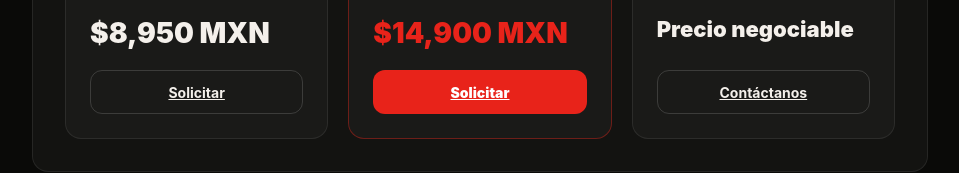
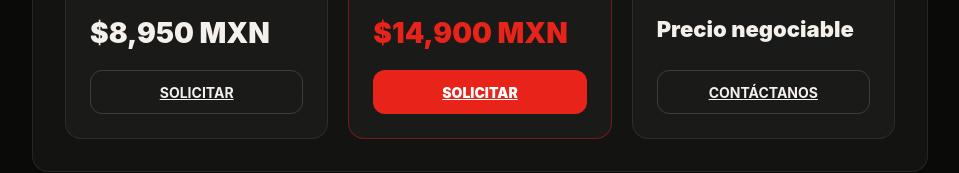
Before and after one commit to ektorromo-dev/rescue-chip, a Next.js app: page /shop in a window 1280 px wide. Shown: the part 1240-1413 px from the top of the page, without its empty margins (160-1119 px from the left). Built offline with nearby package versions, Linux system fonts and the light colour scheme.

Commit message:
fix(b2b): use native <a> tag with full https:// WhatsApp URLs

```diff
--- a/src/app/shop/page.tsx
+++ b/src/app/shop/page.tsx
@@ -133,9 +133,9 @@ export default function ShopPage() {
                                 <p style={{ fontSize: "13px", color: "#9E9A95", marginBottom: "16px" }}>50 chips a $179 c/u</p>
                                 <div style={{ fontSize: "28px", fontWeight: 900, color: "#F4F0EB", marginBottom: "20px" }}>$8,950 MXN</div>
                             </div>
-                            <Link href="https://wa.me/525551433904?text=Hola%2C%20me%20interesa%20el%20plan%20Starter%20de%20RescueChip%20(50%20chips%20a%20%24179%20c%2Fu).%20%C2%BFPodr%C3%ADan%20darme%20m%C3%A1s%20informaci%C3%B3n%3F" target="_blank" rel="noopener noreferrer" style={{ width: "100%", display: "flex", alignItems: "center", justifyContent: "center", height: "44px", borderRadius: "12px", fontWeight: 700, fontSize: "14px", backgroundColor: "transparent", color: "#F4F0EB", border: "1px solid rgba(255,255,255,0.15)" }}>
-                                Solicitar
-                            </Link>
+                            <a href="https://wa.me/525551433904?text=Hola%2C%20me%20interesa%20el%20plan%20Starter%20de%20RescueChip%20(50%20chips%20a%20%24179%20c%2Fu).%20%C2%BFPodr%C3%ADan%20darme%20m%C3%A1s%20informaci%C3%B3n%3F" target="_blank" rel="noopener noreferrer" style={{ width: "100%", display: "flex", alignItems: "center", justifyContent: "center", height: "44px", borderRadius: "12px", fontWeight: 700, fontSize: "14px", backgroundColor: "transparent", color: "#F4F0EB", border: "1px solid rgba(255,255,255,0.15)" }}>
+                                SOLICITAR
+                            </a>
                         </div>
 
                         {/* Growth */}
@@ -148,9 +148,9 @@ export default function ShopPage() {
                                 <p style={{ fontSize: "13px", color: "#9E9A95", marginBottom: "16px" }}>100 chips a $149 c/u</p>
                                 <div style={{ fontSize: "28px", fontWeight: 900, color: "#E8231A", marginBottom: "20px" }}>$14,900 MXN</div>
                             </div>
-                            <Link href="https://wa.me/525551433904?text=Hola%2C%20me%20interesa%20el%20plan%20Growth%20de%20RescueChip%20(100%20chips%20a%20%24149%20c%2Fu).%20%C2%BFPodr%C3%ADan%20darme%20m%C3%A1s%20informaci%C3%B3n%3F" target="_blank" rel="noopener noreferrer" style={{ width: "100%", display: "flex", alignItems: "center", justifyContent: "center", height: "44px", borderRadius: "12px", fontWeight: 900, fontSize: "14px", backgroundColor: "#E8231A", color: "#FFF", border: "none" }}>
-                                Solicitar
-                            </Link>
+                            <a href="https://wa.me/525551433904?text=Hola%2C%20me%20interesa%20el%20plan%20Growth%20de%20RescueChip%20(100%20chips%20a%20%24149%20c%2Fu).%20%C2%BFPodr%C3%ADan%20darme%20m%C3%A1s%20informaci%C3%B3n%3F" target="_blank" rel="noopener noreferrer" style={{ width: "100%", display: "flex", alignItems: "center", justifyContent: "center", height: "44px", borderRadius: "12px", fontWeight: 900, fontSize: "14px", backgroundColor: "#E8231A", color: "#FFF", border: "none" }}>
+                                SOLICITAR
+                            </a>
                         </div>
 
                         {/* Premium */}
@@ -160,9 +160,9 @@ export default function ShopPage() {
                                 <p style={{ fontSize: "13px", color: "#9E9A95", marginBottom: "16px" }}>300+ chips a $119 c/u</p>
                                 <div style={{ fontSize: "22px", fontWeight: 900, color: "#F4F0EB", marginBottom: "20px" }}>Precio negociable</div>
                             </div>
-                            <Link href="https://wa.me/525551433904?text=Hola%2C%20me%20interesa%20el%20plan%20Premium%20de%20RescueChip%20(300%2B%20chips).%20%C2%BFPodr%C3%ADan%20darme%20m%C3%A1s%20informaci%C3%B3n%3F" target="_blank" rel="noopener noreferrer" style={{ width: "100%", display: "flex", alignItems: "center", justifyContent: "center", height: "44px", borderRadius: "12px", fontWeight: 700, fontSize: "14px", backgroundColor: "transparent", color: "#F4F0EB", border: "1px solid rgba(255,255,255,0.15)" }}>
-                                Contáctanos
-                            </Link>
+                            <a href="https://wa.me/525551433904?text=Hola%2C%20me%20interesa%20el%20plan%20Premium%20de%20RescueChip%20(300%2B%20chips).%20%C2%BFPodr%C3%ADan%20darme%20m%C3%A1s%20informaci%C3%B3n%3F" target="_blank" rel="noopener noreferrer" style={{ width: "100%", display: "flex", alignItems: "center", justifyContent: "center", height: "44px", borderRadius: "12px", fontWeight: 700, fontSize: "14px", backgroundColor: "transparent", color: "#F4F0EB", border: "1px solid rgba(255,255,255,0.15)" }}>
+                                CONTÁCTANOS
+                            </a>
                         </div>
 
                     </div>
```
